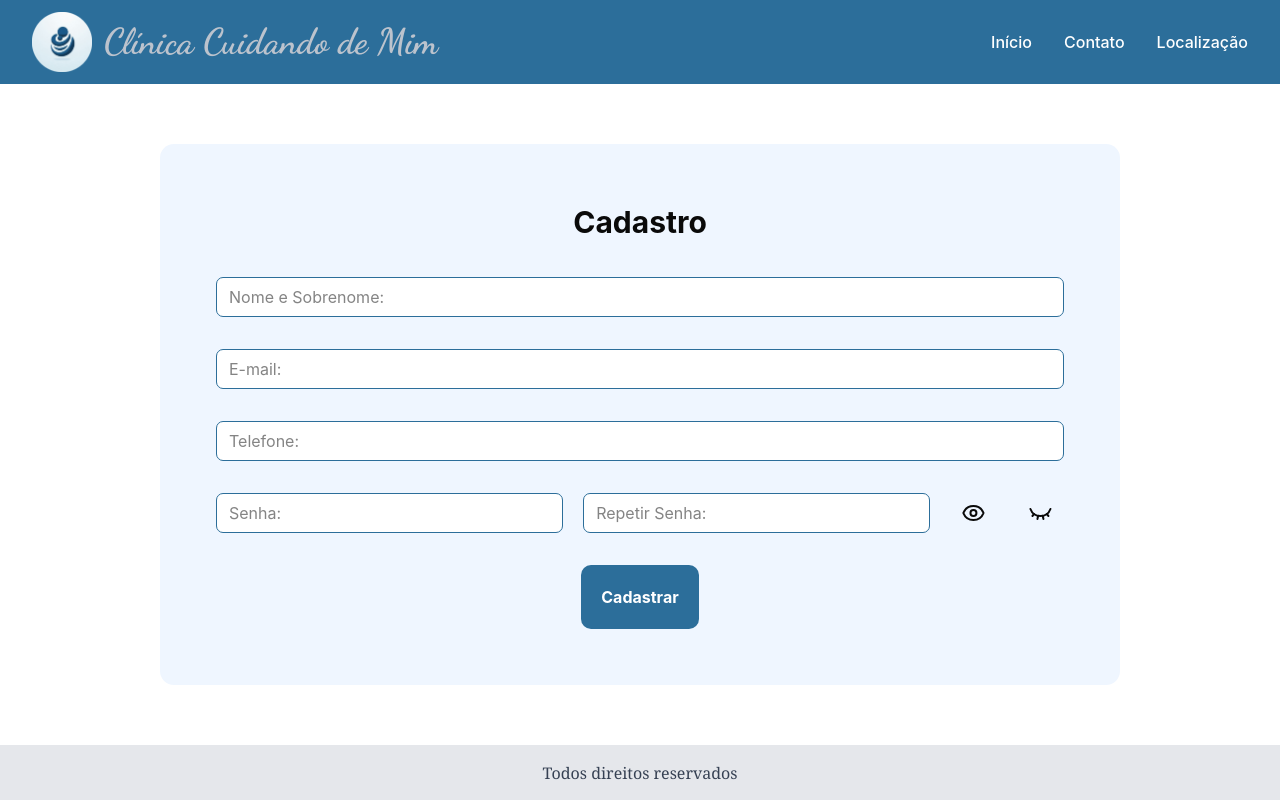
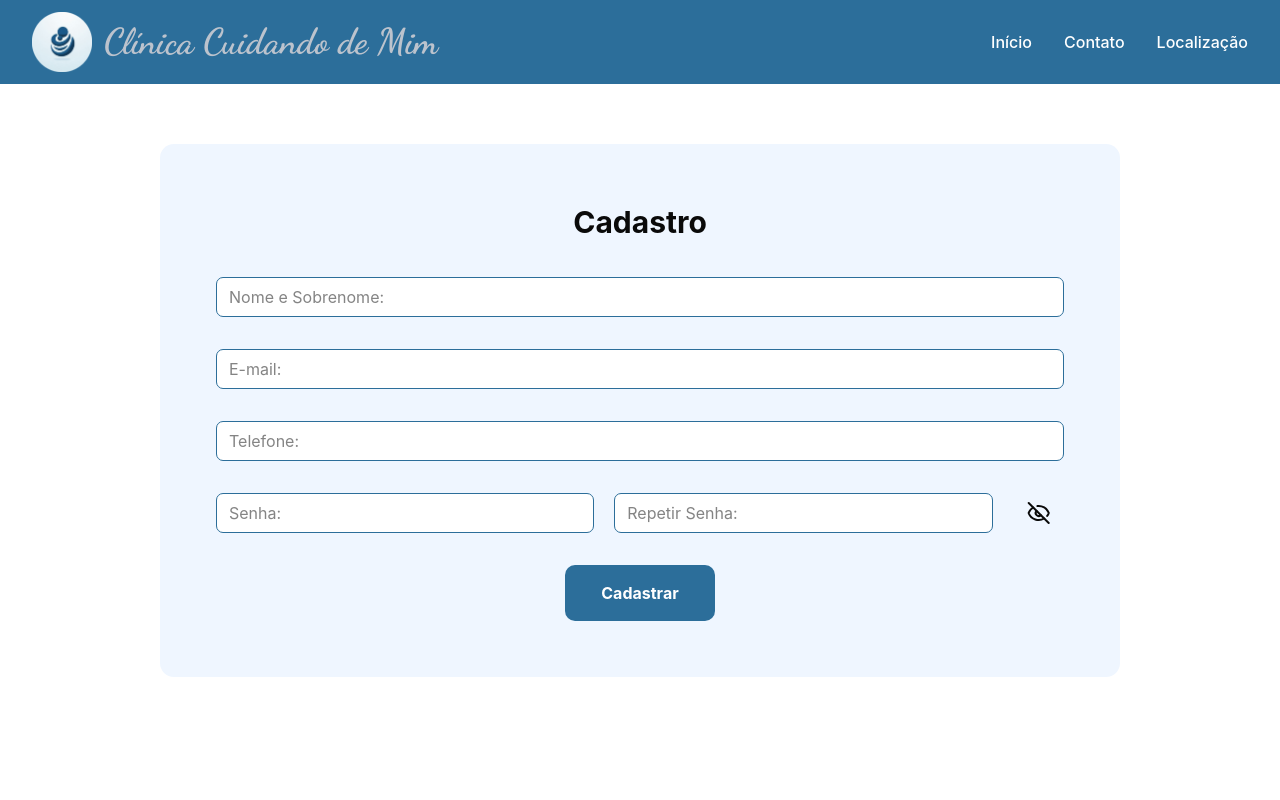
Before and after one commit to FelipeSoares-code/cuidando-de-mim, a React (Vite) app: page /cadastro in a window 1280 px wide. Shown: the top 800 px of the page. Built offline with nearby package versions, Linux system fonts and the light colour scheme.

Commit message:
fiz uma tela de login e comecei a configurar o botão mostrar senha

```diff
--- a/src/App.jsx
+++ b/src/App.jsx
@@ -5,18 +5,20 @@ import Cadastro from './telas/Cadastro'
 import Erro404 from './telas/Erro404'
 import Footer from './components/Rodape'
 import { BrowserRouter as Router, Routes, Route, Link } from "react-router-dom"
+import Login from './telas/Login'
 
 function App() {
   return (
     <div className="min-h-screen">
       <Header />
 
-      <main>
+      <main className="min-h-screen">
         <Router>
           <Routes>
             <Route path='/' element={<Principal />} />
             <Route path='*' element={<Erro404 />} />
             <Route path='/cadastro' element={<Cadastro />} />
+            <Route path='/login' element={<Login />} />
           </Routes>
         </Router>
       </main>
--- a/src/components/ui/Botao.jsx
+++ b/src/components/ui/Botao.jsx
@@ -3,7 +3,7 @@
 export default function Botao({ texto, onClick, estilo }) {
 
     return (
-        <button className="bg-[var(--color-azul-padrao)] text-white p-5 font-bold rounded-lg">
+        <button className="bg-[var(--color-azul-padrao)] text-white p-4 px-9 font-bold rounded-lg">
             {texto}
         </button>
     )
--- a/src/telas/Cadastro.jsx
+++ b/src/telas/Cadastro.jsx
@@ -1,21 +1,15 @@
 import Botao from "@/components/ui/Botao"
 import { Eye, EyeClosed, EyeOff } from "lucide-react"
+import { useState } from "react";
 
 export default function Cadastro(){
 
     const estiloInput = "h-10 p-3 w-full"
 
+    const [mostrarSenha, setMostrarSenha] = useState(false);
+
     function verSenha(ocultar) {
-        const senha = document.getElementById("senha");
-        const repSenha = document.getElementById("repSenha");
-        const verSenhaEl = document.getElementById("verSenha");
-        const esconderSenhaEl = document.getElementById("esconderSenha");
-        if (ocultar) {
-            if (senha) senha.type = "password";
-            if (repSenha) repSenha.type = "password";
-            if (verSenhaEl) verSenhaEl.style.display = "block";
-            if (esconderSenhaEl) esconderSenhaEl.style.display = "none";
-        }
+        setMostrarSenha(!ocultar);
     }
     return (
         <form id="cadastro" className="bg-blue-50 m-auto mt-15 mb-15 w-3/4 flex flex-col gap-8 p-6 md:p-14 rounded-xl justify-center items-center">
@@ -28,14 +22,30 @@ export default function Cadastro(){
             <input id="phone" placeholder="Telefone:" type="text" className={estiloInput} />
 
             <div className="flex flex-col lg:flex-row gap-5 w-full justify-center items-center">
-                <input id="senha" placeholder="Senha:" type="password" className={estiloInput} />
+                <input
+                    id="senha"
+                    placeholder="Senha:"
+                    type={mostrarSenha ? "text" : "password"}
+                    className={estiloInput}
+                />
 
-                <input id="repSenha" placeholder="Repetir Senha:" type="password" className={estiloInput} />
+                <input
+                    id="repSenha"
+                    placeholder="Repetir Senha:"
+                    type={mostrarSenha ? "text" : "password"}
+                    className={estiloInput}
+                />
 
-                <Eye id="verSenha" className="w-30" onClick={() => verSenha(true)} />
-                <EyeClosed className="w-30" onClick={() => verSenha(false)} />
+                {mostrarSenha ? (
+                    <Eye id="verSenha" className="w-30" onClick={() => verSenha(false)} />
+                ) : (
+                    <EyeOff id="ocultarSenha" className="w-30" onClick={() => verSenha(true)} />
+                )}
+
             </div>
-            <span><Botao id="esconderSenha" texto="Cadastrar" /></span>
+
+            <span><Botao id="cadastrar" texto="Cadastrar" /></span>
+
         </form>
     )
 }
--- /dev/null
+++ b/src/telas/Login.jsx
@@ -0,0 +1,21 @@
+import Botao from "@/components/ui/Botao"
+import { Eye, EyeClosed } from "lucide-react"
+
+export default function Login() {
+    const estiloInput = "h-11 p-3 w-[90%] lg:w-2/4"
+
+    return (
+        <form id="login" className="bg-blue-50 m-auto mt-15 mb-15 w-[90%] md:w-2/3 flex flex-col gap-10 p-6 rounded-xl justify-center items-center">
+            <h1 className="text-[30px] font-bold m-auto">Login</h1>
+
+            <input id="email" type="text" placeholder="email" className={estiloInput} />
+            <div className={'w-[90%] lg:w-2/4 flex flex-row items-center justify-center gap-5'}>
+                <input type="password" placeholder="senha" className={`${estiloInput} lg:w-full`} />
+                <Eye />
+            </div>
+
+
+            <Botao texto="Entrar" />
+        </form>
+    )
+}
```
